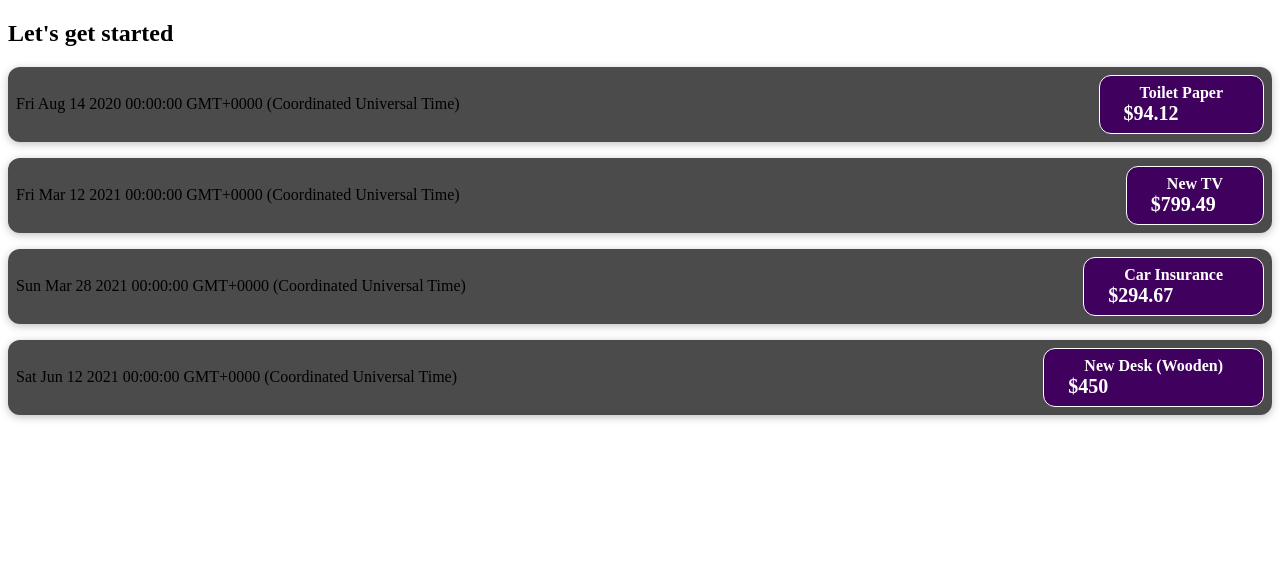
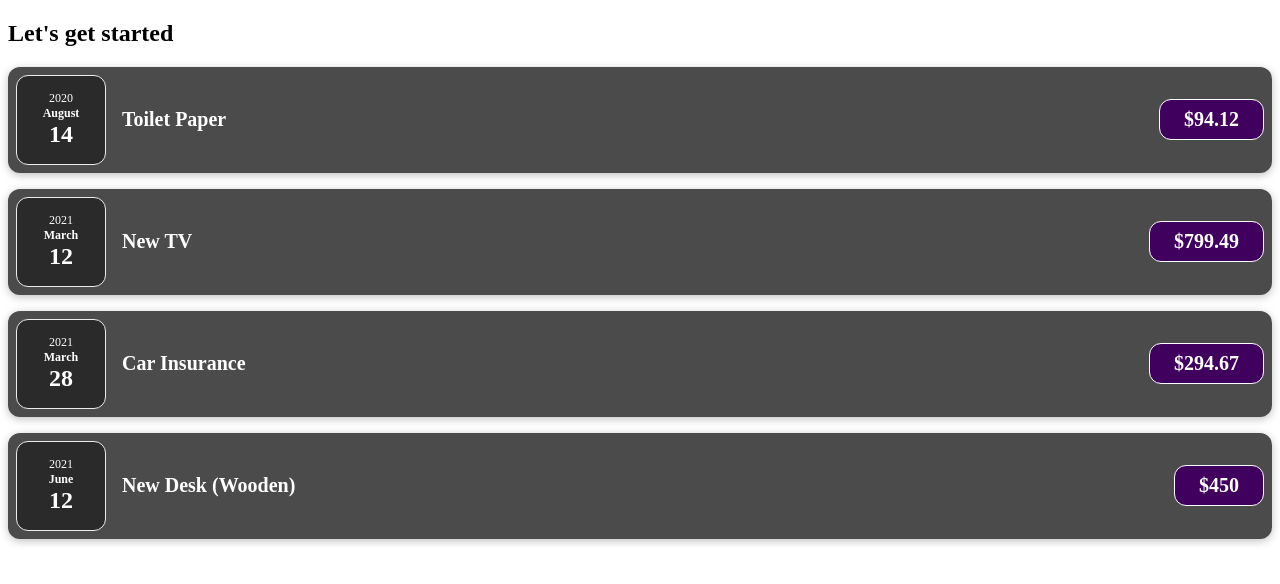
Before and after one commit to prmd04/Sharpener-React-2, a React (Create React App) app: page / in a window 1280 px wide. Shown: the top 584 px of the page. Built offline with nearby package versions, Linux system fonts and the light colour scheme.

Commit message:
after the set file structure and arrow

```diff
--- a/src/App.js
+++ b/src/App.js
@@ -1,4 +1,4 @@
-import ExpenseItem from "./components/Expense_Item";
+import ExpenseItem from "./Feature/Expense_Item";
 
 const expenses = [
   {
@@ -22,7 +22,7 @@ const expenses = [
   },
 ];
 
-function App() {
+const App= () => {
   return (
     <div>
       <h2>Let's get started</h2>
--- /dev/null
+++ b/src/Feature/Expense_Date.css
@@ -0,0 +1,26 @@
+.expense-date {
+  display: flex;
+  flex-direction: column;
+  width: 5.5rem;
+  height: 5.5rem;
+  border: 1px solid #ececec;
+  background-color: #2a2a2a;
+  color: white;
+  border-radius: 12px;
+  align-items: center;
+  justify-content: center;
+}
+
+.expense-date__month {
+  font-size: 0.75rem;
+  font-weight: bold;
+}
+
+.expense-date__year {
+  font-size: 0.75rem;
+}
+
+.expense-date__day {
+  font-size: 1.5rem;
+  font-weight: bold;
+}
--- /dev/null
+++ b/src/Feature/Expense_Date.js
@@ -0,0 +1,17 @@
+import "./Expense_Date.css"
+
+const ExpenseDate = (props) => {
+  const month = props.date.toLocaleString('en-US',{month:'long'});
+  const day = props.date.toLocaleString('en-US',{day:'2-digit'});
+  const year = props.date.getFullYear();
+
+  return (<div className="expense-date">
+    <div className="expense-date__year">{year}</div>
+    <div className="expense-date__month">{month}</div>
+    <div className="expense-date__day">{day}</div>
+
+
+  </div>)
+}
+
+export default ExpenseDate;
--- a/src/components/Expense_Item.jsx
+++ b/src/Feature/Expense_Item.jsx
@@ -1,19 +1,16 @@
 
 import "./Expense_Item.css"
+import ExpenseDate from "./Expense_Date";
 
+const ExpenseItem =(props) => {
 
-function ExpenseItem (props) {
-  console.log(props);
-
-  // const expenseDate = new Date(2021,2,28);
-  // const expenseTitle = 'Car Insurance';
-  // const expenseAmount = 294.67;
   return (
     <div className="expense-item">
+      <ExpenseDate date={props.date}/>
       <div className="expense-item__description">
-        {props.date.toString()}</div>
+      <h2>{props.title}</h2>
+      </div>
       <div className="expense-item__price">
-        <h2>{props.title}</h2>
         <div>${props.amount}</div>
       </div>
     </div>
--- /dev/null
+++ b/src/UI/Card.css
@@ -0,0 +1,4 @@
+.card {
+  border-radius: 12px;
+  box-shadow: 0 1px 8px rgba(0, 0, 0, 0.25);
+}
```
Also changed, not shown: src/UI/Card_Element.js (added, +9 -0 lines), src/Feature/Expense_Item.css (renamed from src/components/Expense_Item.css).
